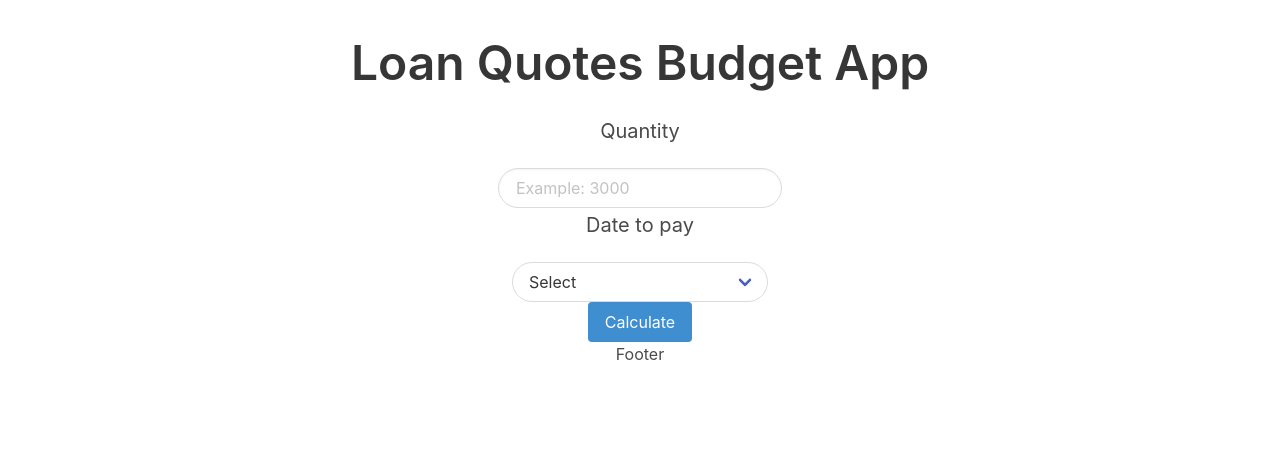
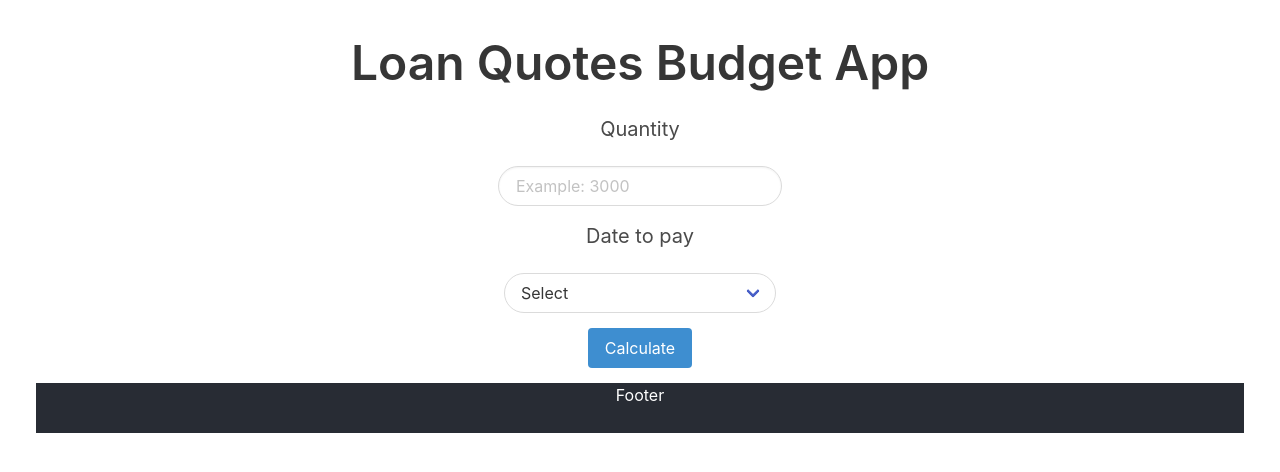
Before and after one commit to MoisesTabar/LoanQuotesApp, a React (Create React App) app: page / in a window 1280 px wide. Shown: the top 472 px of the page. Built offline with nearby package versions, Linux system fonts and the light colour scheme.

Commit message:
Setting up more styles

```diff
--- a/src/components/Footer.jsx
+++ b/src/components/Footer.jsx
@@ -2,7 +2,10 @@ import React from 'react';
 
 function Footer(){
     return(
-        <h1>Footer</h1>
+        <div className="footer-container">
+            <footer>Footer</footer>
+        </div>
+
     )
 }
 
--- a/src/components/Form.jsx
+++ b/src/components/Form.jsx
@@ -5,12 +5,12 @@ function Form(){
         <div className="form-container">
             <form className="form">
 
-                <p className="subtitle is-5">Quantity</p>
+                <p id="subtitle" className="subtitle is-5">Quantity</p>
                 <div className="control">
                     <input className="input is-rounded" type="number" placeholder="Example: 3000" />
                 </div>
 
-                <p className="subtitle is-5">Date to pay</p>
+                <p id="subtitle" className="subtitle is-5">Date to pay</p>
                 <div className="select is-rounded">
                     <select>
                         <option value="">Select</option>
--- a/src/styles/App.css
+++ b/src/styles/App.css
@@ -9,24 +9,37 @@
   flex-direction: column;
 }
 
-.subtitle{
-  margin-top: 5px;
+#subtitle{
+  margin-top: 3px;
   text-align: center;
 }
 
 input{
-  width: 18rem;
+  width: 25rem;
 }
 select{
-  width: 16rem;
+  width: 17rem;
 }
-button{
-  margin-top: 5px;
+.select, .input{
+  margin-bottom: 15px;
+}
+.button{
+  margin-bottom: 15px;
+}
+.button:hover{
+  cursor: pointer;
 }
 
-
-.button:hover{
-  cursor: pointer;
+.footer-container{
+  display: flex;
+  align-items: baseline;
+  justify-content: center;
+  width: auto;
+  height: 50px;
+  background-color: #282C34;
+}
+footer{
+  color: white;
 }
 
 
@@ -34,7 +47,7 @@ button{
   .input{
     width: 9rem;
   }
-  .select{
+  .select, select{
     width: 9rem;
   }
 }
```
